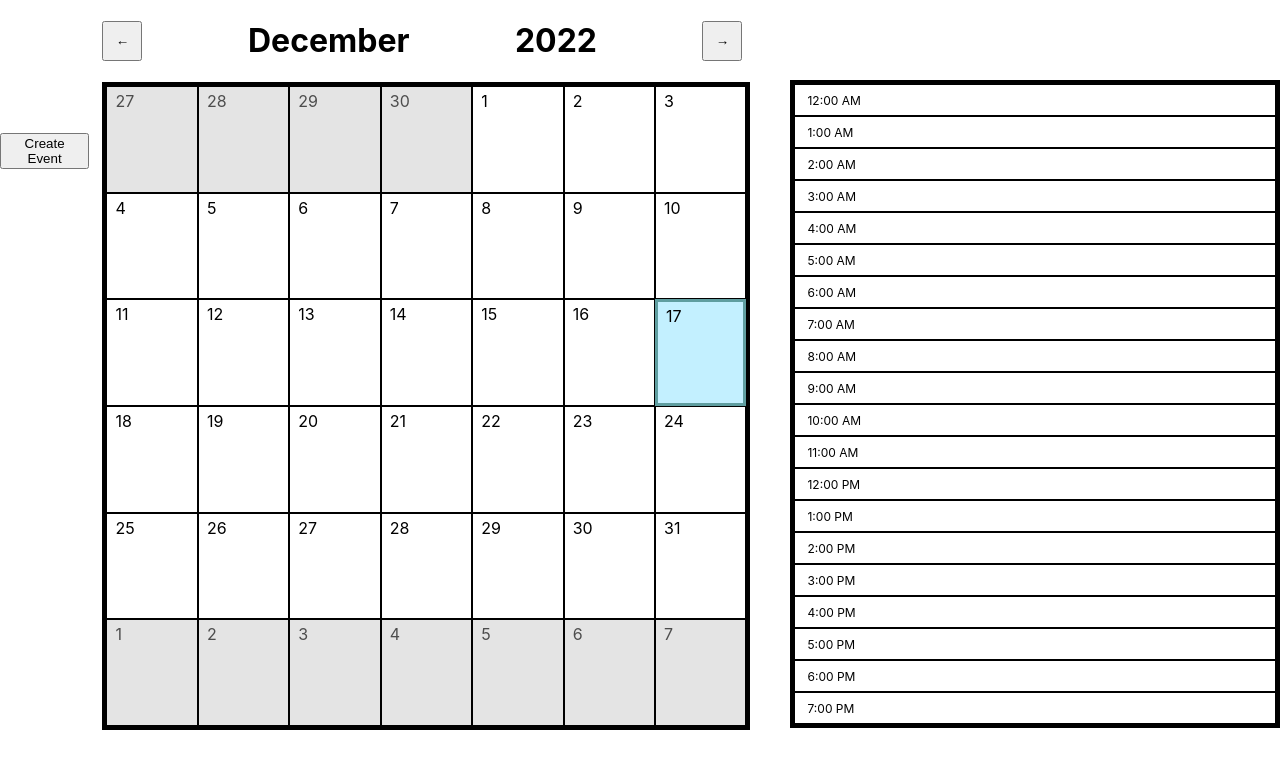
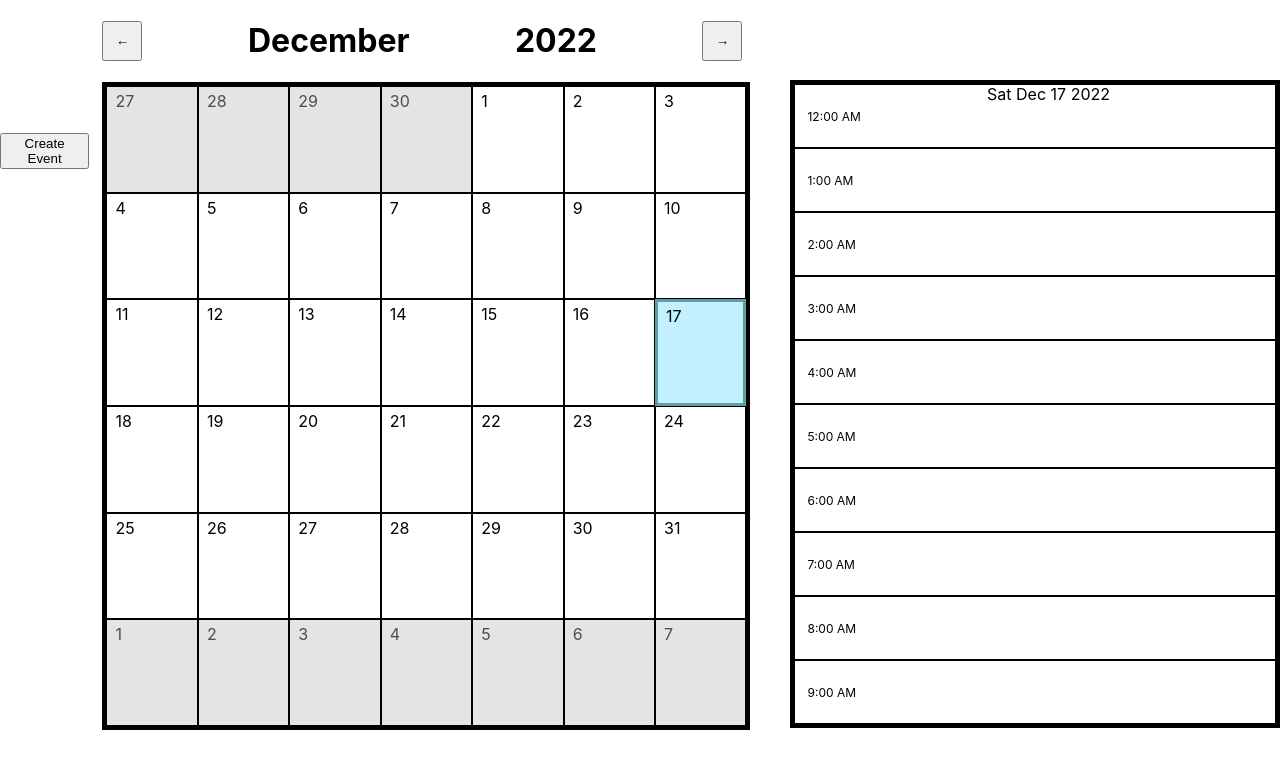
Before and after one commit to R-JG/Scheduler--Old, a React (Create React App) app: page / in a window 1280 px wide. Shown: the top 768 px of the page. Built offline with nearby package versions, Linux system fonts and the light colour scheme; the HTML template or start-up script is replaced by a standard one.

Commit message:
Add dates to the day panel separating each 24 hour block.

```diff
--- a/src/components/DayPanel.js
+++ b/src/components/DayPanel.js
@@ -72,6 +72,9 @@ export default function DayPanel(props) {
                 key={date.toDateString()}
                 className='full-day-hour-block'
             >
+                <div className='date-separator'>
+                    {date.toDateString()}
+                </div>
                 {hoursOfDayElementArrayFactory()}
             </div>
         )
--- a/src/components/css/DayPanel.css
+++ b/src/components/css/DayPanel.css
@@ -1,3 +1,7 @@
+:root {
+    --hour-height: 4em;
+}
+
 .DayPanel {
     height: 40em;
     width: 40%;
@@ -23,7 +27,7 @@
 }
 
 .hour {
-    height: 2em;
+    height: var(--hour-height);
     border: 0.075em solid black;
     box-sizing: border-box;
     display: flex;
@@ -47,7 +51,7 @@
     display: grid;
     grid-template-columns: 5em;
     grid-auto-columns: 1.5em;
-    grid-template-rows: repeat(calc(42 * 24), 2em);
+    grid-template-rows: repeat(calc(42 * 24), var(--hour-height));
     column-gap: 1em;
 }
 
@@ -73,3 +77,8 @@
 .button--delete-event {
     align-self: flex-end;
 }
+
+.date-separator {
+    position: absolute;
+    left: 40%;
+}
```
Also changed, not shown: 2 other files (tests, documents, lock files or other folders).
